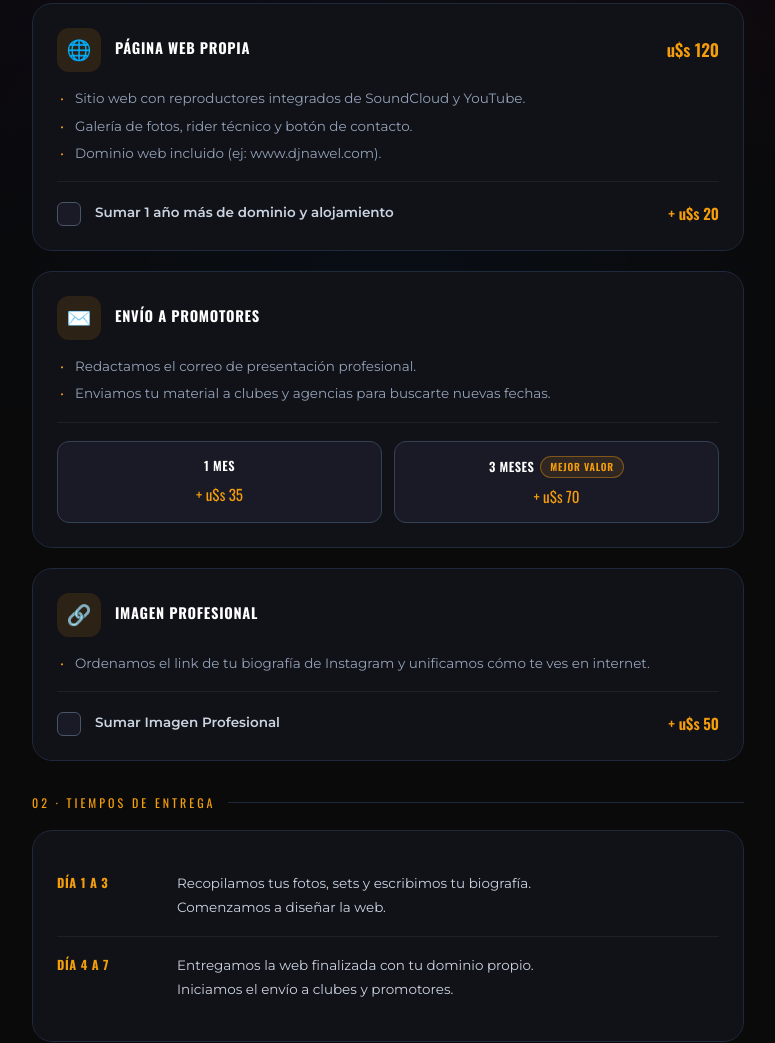
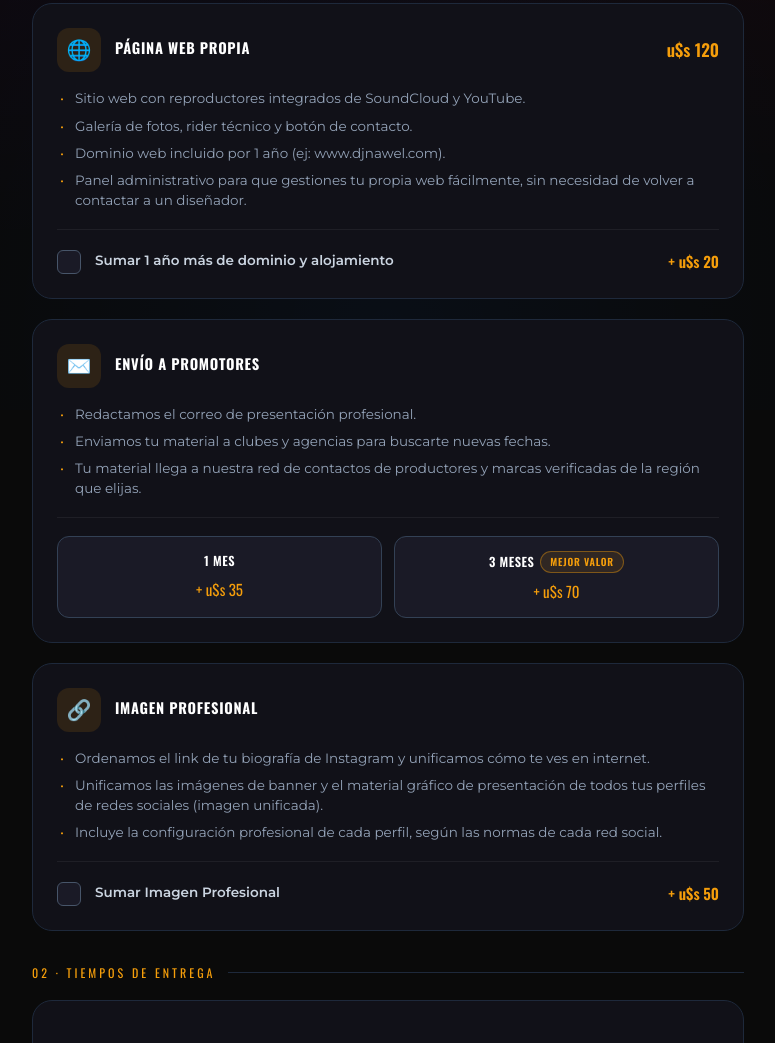
Before and after one commit to Nawemediagmail/NAWEMEDIA-WEB, a plain HTML site: page sitio/press-kit-web/index.html in a window 1280 px wide. Shown: the part 390-1433 px from the top of the page, without its empty margins (252-1027 px from the left). Drawn offline with nearby package versions, Linux system fonts and the light colour scheme.

Commit message:
Ampliar descripciones de ítems en el checkout del Press Kit Web
* Add Press Kit Web checkout page as intermediate step before onboarding

Adds /press-kit-web (itemized review + PayPal invoice checkout, styled
with the NAWEMEDIA design system) and a public serverless endpoint that
emails the client a real PayPal invoice for the selected items, sitting
between the home page and the onboarding form.

Co-Authored-By: Claude Sonnet 5 <noreply@anthropic.com>
Claude-Session: https://claude.ai/code/session_01K5YdJ7bEjXoUiShcDtbzfa

* Link home to Press Kit Web checkout page and add thank-you redirect flow

Adds a "Pedí el tuyo" link on the Electronic Press Kits service card
pointing to /press-kit-web/. On the checkout page, the success modal now
thanks and congratulates the buyer, explains the invoice was emailed, and
redirects to the onboarding form when they press OK.

Co-Authored-By: Claude Sonnet 5 <noreply@anthropic.com>
Claude-Session: https://claude.ai/code/session_01K5YdJ7bEjXoUiShcDtbzfa

* Reorganize press kit checkout with explanations per item and delivery timeline

Groups each concept (página web propia, envío a promotores, imagen
profesional) into a single card with an icon, a bullet-point explanation
of what it includes, and its pricing control inline — instead of a
separate generic checklist. Adds a new "Imagen Profesional" add-on
(+u$s50) and a "Tiempos de Entrega" section with the day-by-day delivery
timeline.

Co-Authored-By: Claude Sonnet 5 <noreply@anthropic.com>
Claude-Session: https://claude.ai/code/session_01K5YdJ7bEjXoUiShcDtbzfa

* Expand item descriptions on the press kit checkout page

Adds detail to each concept card: domain is included for 1 year
(clarifying the +1 year add-on below it), an admin panel bullet for
self-managing the site, the promoter network's regional/verified reach,
and what "Imagen Profesional" unifies across social banners plus
per-network professional setup.

Co-Authored-By: Claude Sonnet 5 <noreply@anthropic.com>
Claude-Session: https://claude.ai/code/session_01K5YdJ7bEjXoUiShcDtbzfa

---------

Co-authored-by: Claude <noreply@anthropic.com>

```diff
--- a/sitio/press-kit-web/index.html
+++ b/sitio/press-kit-web/index.html
@@ -272,7 +272,8 @@
       <ul class="concept-desc">
         <li>Sitio web con reproductores integrados de SoundCloud y YouTube.</li>
         <li>Galería de fotos, rider técnico y botón de contacto.</li>
-        <li>Dominio web incluido (ej: www.djnawel.com).</li>
+        <li>Dominio web incluido por 1 año (ej: www.djnawel.com).</li>
+        <li>Panel administrativo para que gestiones tu propia web fácilmente, sin necesidad de volver a contactar a un diseñador.</li>
       </ul>
       <label class="addon-row" for="addon-ext2y">
         <span class="checkbox-container">
@@ -292,6 +293,7 @@
       <ul class="concept-desc">
         <li>Redactamos el correo de presentación profesional.</li>
         <li>Enviamos tu material a clubes y agencias para buscarte nuevas fechas.</li>
+        <li>Tu material llega a nuestra red de contactos de productores y marcas verificadas de la región que elijas.</li>
       </ul>
       <div class="promo-options">
         <label class="promo-option" id="promo-option-1" for="addon-promo1">
@@ -314,6 +316,8 @@
       </div>
       <ul class="concept-desc">
         <li>Ordenamos el link de tu biografía de Instagram y unificamos cómo te ves en internet.</li>
+        <li>Unificamos las imágenes de banner y el material gráfico de presentación de todos tus perfiles de redes sociales (imagen unificada).</li>
+        <li>Incluye la configuración profesional de cada perfil, según las normas de cada red social.</li>
       </ul>
       <label class="addon-row" for="addon-imgpro">
         <span class="checkbox-container">
```
